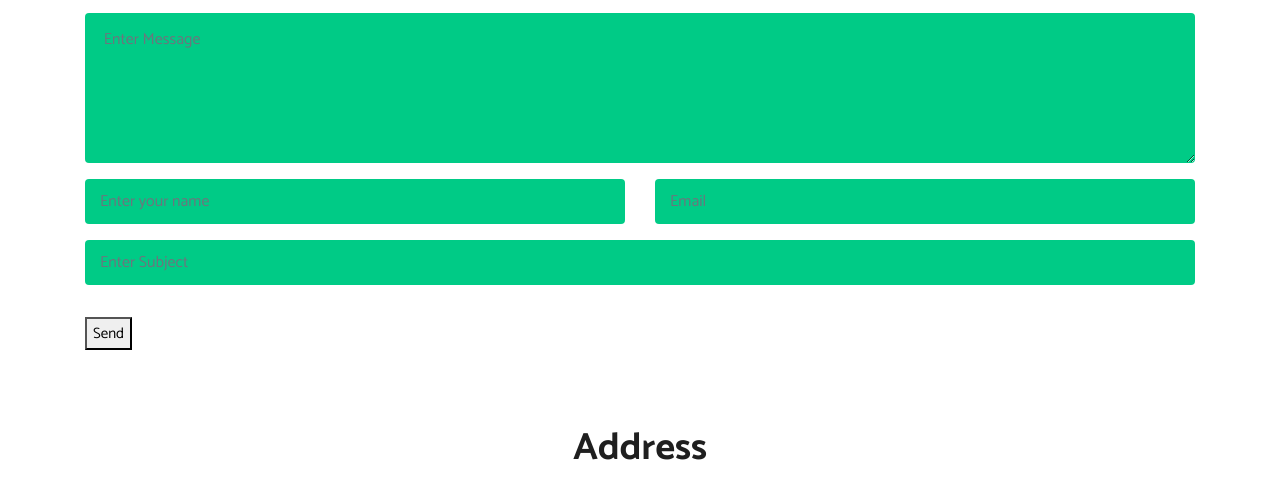
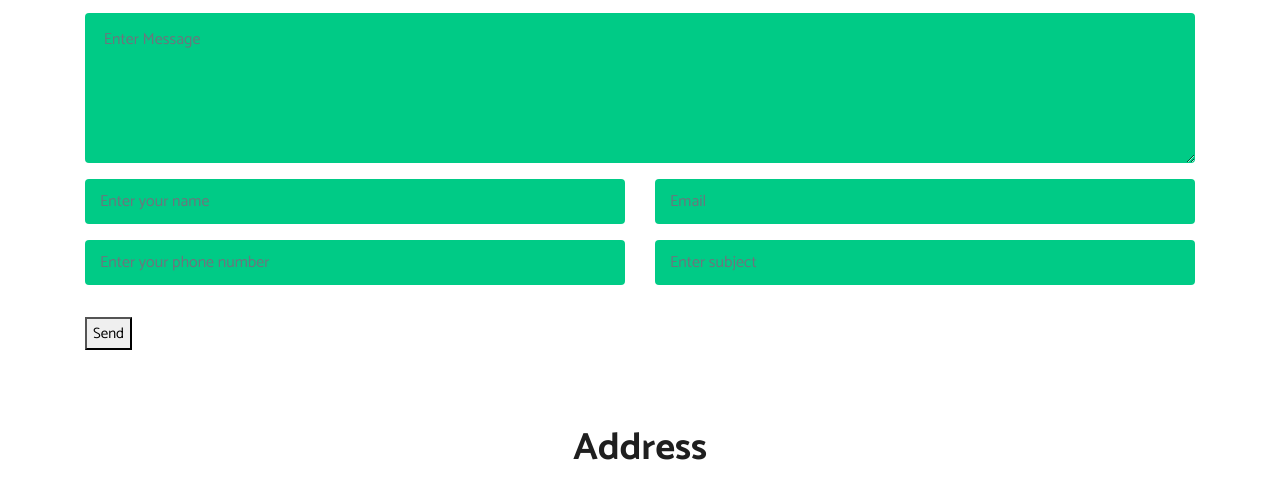
Before and after one commit to alikhalilica/cilinic-temp, a Django app: template templates/website/contact.html in a window 1280 px wide. Shown: the part 306-790 px from the top of the page. Run offline with Django 3.2, Linux system fonts and the light colour scheme; the template is opened without the code that fills it, so the values that code supplies are empty; parts of the project's set-up code (start-up, migrations or seed data) failed here and were passed over; some libraries are stand-ins or nearby versions; some web fonts are replaced.

Commit message:
contact form
-contact.html corected
-captcha deleted from form and view

```diff
--- a/templates/website/contact.html
+++ b/templates/website/contact.html
@@ -20,22 +20,27 @@
                     <div class="row">
                         <div class="col-12">
                             <div class="form-group">
-                                <textarea class="form-control w-100" name="body" id="body_id" cols="30" rows="9" onfocus="this.placeholder = ''" onblur="this.placeholder = 'Enter Message'" placeholder=" Enter Message"></textarea>
+                                <textarea class="form-control w-100" name="body" id="id_body" cols="30" rows="9" onfocus="this.placeholder = ''" onblur="this.placeholder = 'Enter Message'" placeholder=" Enter Message"></textarea>
                             </div>
                         </div>
                         <div class="col-sm-6">
                             <div class="form-group">
-                                <input class="form-control valid" name="name" id="name_id" type="text" onfocus="this.placeholder = ''" onblur="this.placeholder = 'Enter your name'" placeholder="Enter your name">
+                                <input class="form-control valid" name="name" id="id_name" type="text" onfocus="this.placeholder = ''" onblur="this.placeholder = 'Enter your name'" placeholder="Enter your name">
                             </div>
                         </div>
                         <div class="col-sm-6">
                             <div class="form-group">
-                                <input class="form-control valid" name="email" id="email_id" type="email" onfocus="this.placeholder = ''" onblur="this.placeholder = 'Enter email address'" placeholder="Email">
+                                <input class="form-control valid" name="email" id="id_email" type="email" onfocus="this.placeholder = ''" onblur="this.placeholder = 'Enter email address'" placeholder="Email">
                             </div>
                         </div>
-                        <div class="col-12">
+                        <div class="col-sm-6">
                             <div class="form-group">
-                                <input class="form-control" name="subject" id="subject_id" type="text" onfocus="this.placeholder = ''" onblur="this.placeholder = 'Enter Subject'" placeholder="Enter Subject">
+                                <input class="form-control valid" name="phone_number" id="id_phone_number" type="text" onfocus="this.placeholder = ''" onblur="this.placeholder = 'Enter your phone number'" placeholder="Enter your phone number">
+                            </div>
+                        </div>
+                        <div class="col-sm-6">
+                            <div class="form-group">
+                                <input class="form-control valid" name="subject" id="id_subject" type="text" onfocus="this.placeholder = ''" onblur="this.placeholder = 'Enter subject'" placeholder="Enter subject">
                             </div>
                         </div>
 
--- a/website/views.py
+++ b/website/views.py
@@ -1,5 +1,5 @@
 from blog.models import Post
-from website.form import ContactForm
+from .form import ContactForm
 from django.http import HttpResponse
 from django.shortcuts import render, get_object_or_404
 from django.http import HttpResponseRedirect
```
Also changed, not shown: website/form.py (+3 -11 lines), website/models.py (+6 -4 lines), db.sqlite3, website/migrations/0005_auto_20210125_0101.py (added).
